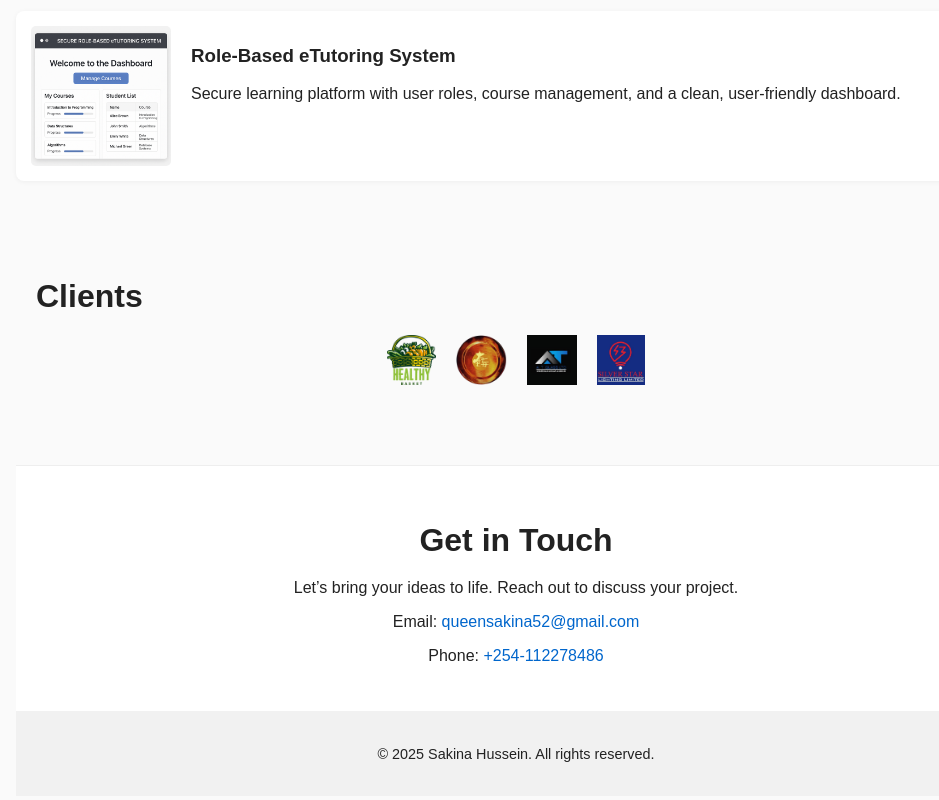
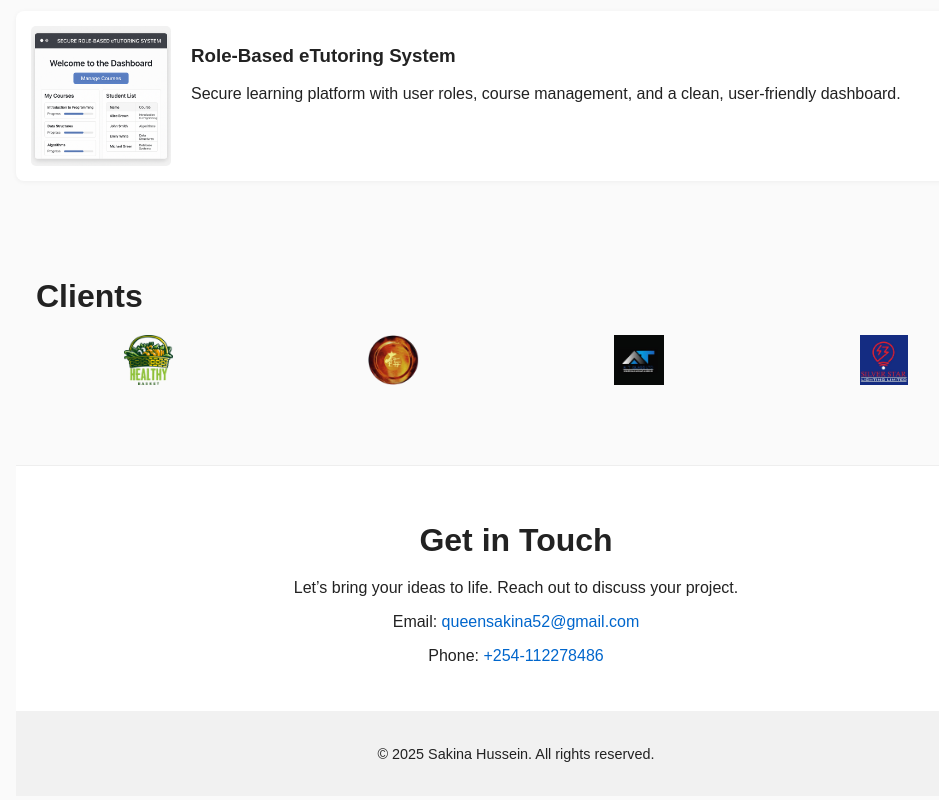
Before and after one commit to queens5253/my_portfolio, a plain HTML site: page index.html in a window 1280 px wide. Shown: the part 1415-2215 px from the top of the page, without its empty margins (124-1063 px from the left). Drawn offline with Linux system fonts and the light colour scheme.

Commit message:
Update style.css

```diff
--- a/style.css
+++ b/style.css
@@ -72,7 +72,7 @@ h2 {
 
 .clients .logos {
   display: flex;
-  justify-content: center;
+  justify-content: space-around;
   flex-wrap: nowrap;
   gap: 20px;
   overflow-x: auto;
```
